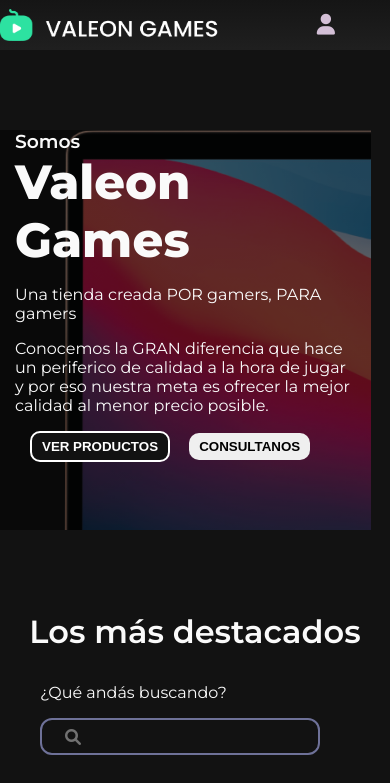
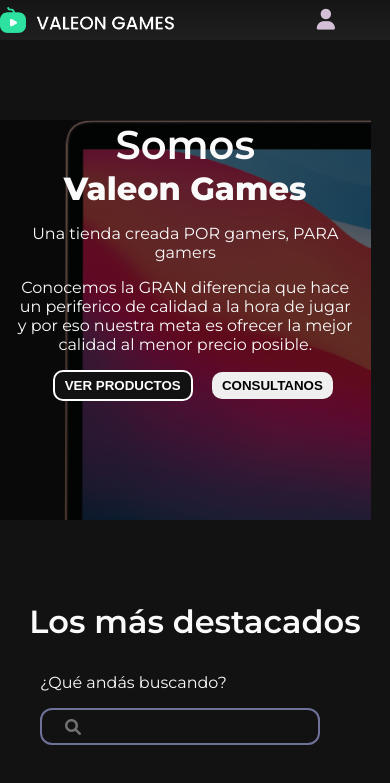
Before and after one commit to RETroncoso/Js-Responsive-Page, a plain HTML site: page index.html in a window 390 px wide. Shown: the top 783 px of the page. Drawn offline with Linux system fonts and the light colour scheme.

Commit message:
responsive fixes

```diff
--- a/main.js
+++ b/main.js
@@ -333,7 +333,7 @@
     <h2>Valeon Games</h2>
     <p>Una tienda creada POR gamers, PARA gamers</p>
     <p>Conocemos la GRAN diferencia que hace un periferico de calidad a la hora de jugar y por eso nuestra meta es ofrecer la mejor calidad al menor precio posible.</p>
-    <button class="nosotrosBtn_l">VER PRODUCTOS</button>
+    <button class="nosotrosBtn_l" onClick="document.getElementById('productos').scrollIntoView();">VER PRODUCTOS</button>
     <button class="nosotrosBtn_r">CONSULTANOS</button>
     </div>
 <div class="nosotros_r" ><img src="./src/pc_hero.png" alt=""></div>
--- a/style.css
+++ b/style.css
@@ -35,7 +35,7 @@
 header {
   background: linear-gradient(180deg, #151515 0%, #1f1f1f 97.92%);
   width: 100%;
-  height: 10vh;
+  height: 50px;
   display: flex;
   justify-content: space-between;
   align-items: center;
@@ -135,19 +135,24 @@
 }
 
 .nosotros_l {
-  width: 50%;
-  margin-left: 40px;
+  width: 60%;
+  margin-left: 50px;
 }
 
 .nosotros_l h3 {
   margin: 0;
   font-weight: 600;
+  font-size: 2.5rem;
 }
 
 .nosotros_l h2 {
-  font-size: 3rem;
+  font-size: 4rem;
   font-weight: 800;
   margin: 0;
+}
+
+.nosotros_l p {
+  font-size: 1.25rem;
 }
 
 .nosotros_l button {
@@ -179,6 +184,14 @@
   position: absolute;
   right: 0;
   height: 400px;
+}
+
+.nosotrosBtn_r:hover {
+  box-shadow: 0 0 10px 3px white;
+}
+
+.nosotrosBtn_l:hover {
+  box-shadow: 0 0 10px 3px white;
 }
 
 .searchSection {
@@ -305,6 +318,11 @@
 
 .card button:hover {
   cursor: pointer;
+}
+
+.card button:active {
+  background-color: #1e996c;
+  box-shadow: 0px 0px 5px 1px white;
 }
 
 /* FOOTER */
@@ -537,6 +555,26 @@
     width: 100%;
   }
 
+  .header_m {
+    height: 40px;
+  }
+
+  .nosotros_l {
+    text-align: center;
+  }
+
+  .nosotrosBtn_l {
+    margin-bottom: 10px;
+  }
+
+  .nosotros_l h2 {
+    font-size: 2rem;
+  }
+
+  .searchSection {
+    text-align: center;
+  }
+
   #buscador {
     width: 80%;
   }
@@ -560,6 +598,12 @@
 
   .card_inf {
     height: 25%;
+  }
+
+  .card_inf button {
+    font-size: 0.8rem;
+    width: 90px;
+    height: 40px;
   }
 
   .nosotros_r {
```
Also changed, not shown: src/a1.jpg.
